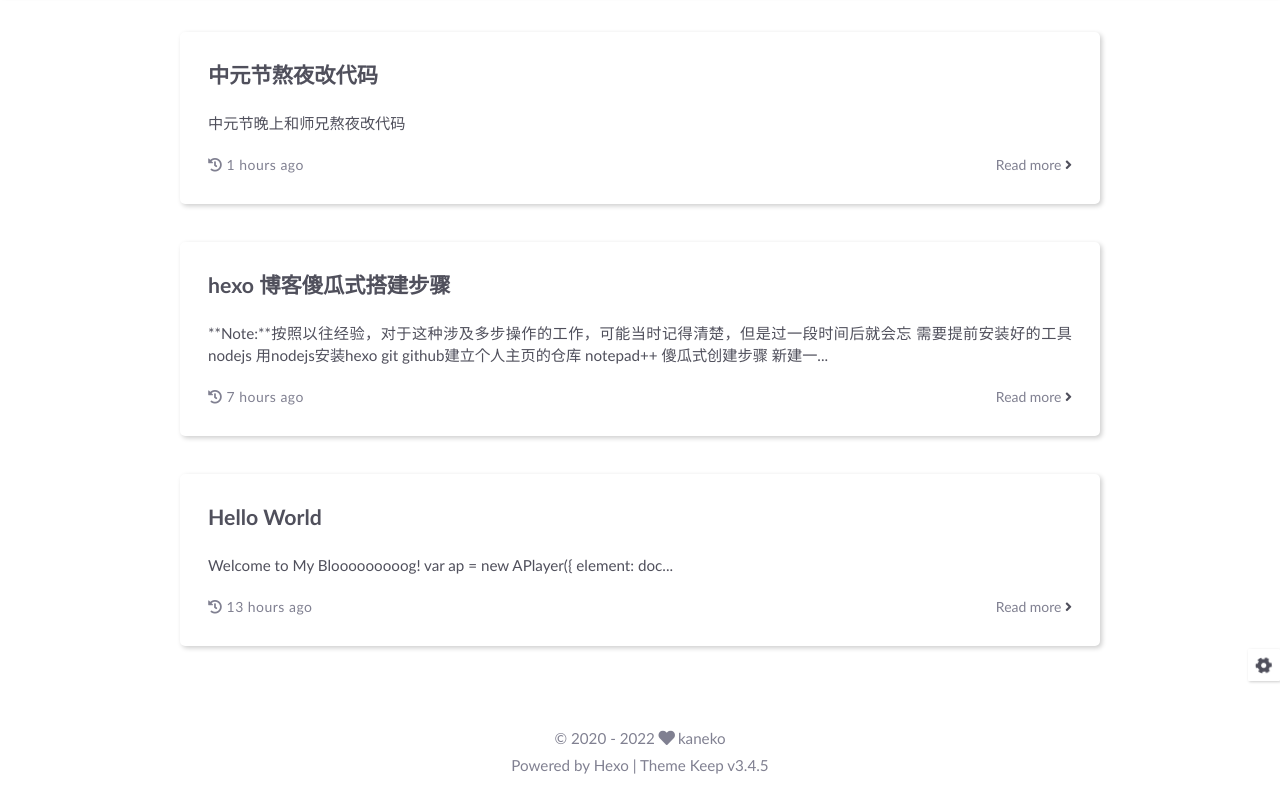
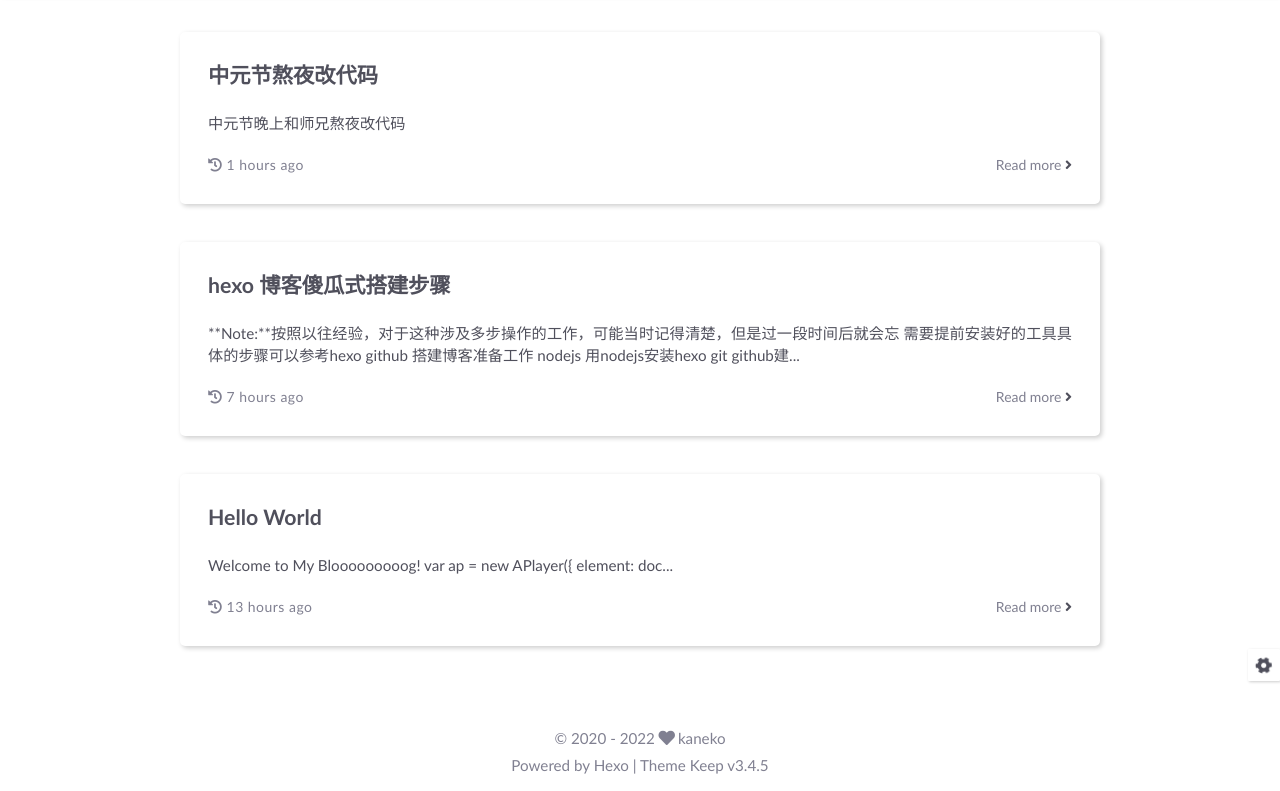
Before and after one commit to ZiRongJin/ZiRongJin.github.io, a plain HTML site: page index.html in a window 1280 px wide. Shown: the part 76-867 px from the top of the page. Drawn offline with Linux system fonts and the light colour scheme.

Commit message:
Site updated: 2022-08-13 10:38:18

```diff
--- a/index.html
+++ b/index.html
@@ -157,15 +157,12 @@
                 <div class="home-article-content markdown-body">
 
                         **Note:**按照以往经验，对于这种涉及多步操作的工作，可能当时记得清楚，但是过一段时间后就会忘
-需要提前安装好的工具
+需要提前安装好的工具具体的步骤可以参考hexo github 搭建博客准备工作
+
 nodejs
 用nodejs安装hexo
 git
-github建立个人主页的仓库
-notepad++
-
-傻瓜式创建步骤
-新建一...
+github建...
 
                 </div>
 
```
Also changed, not shown: 2022/08/12/daily/hexo 博客简傻瓜式搭建步骤/index.html (+2 -1 lines).
